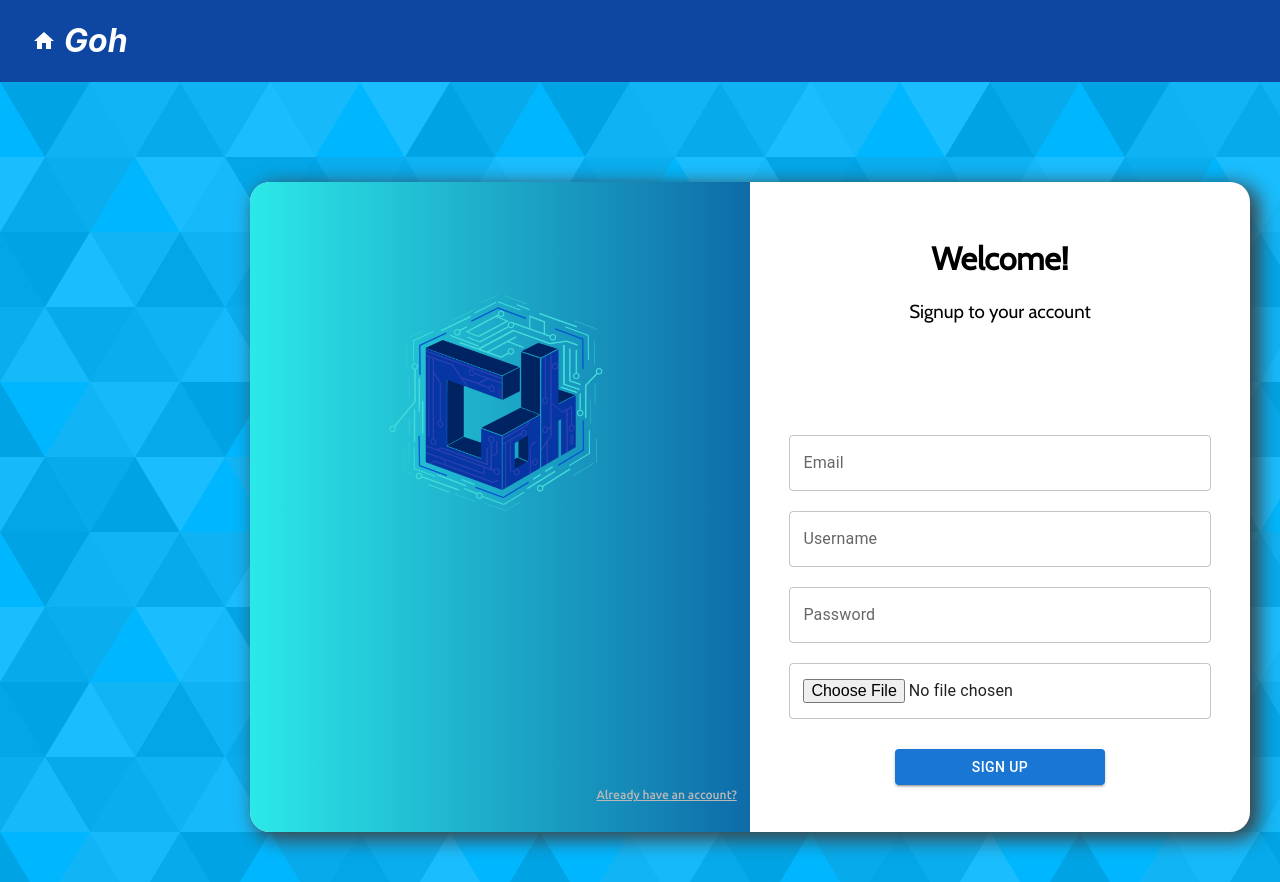
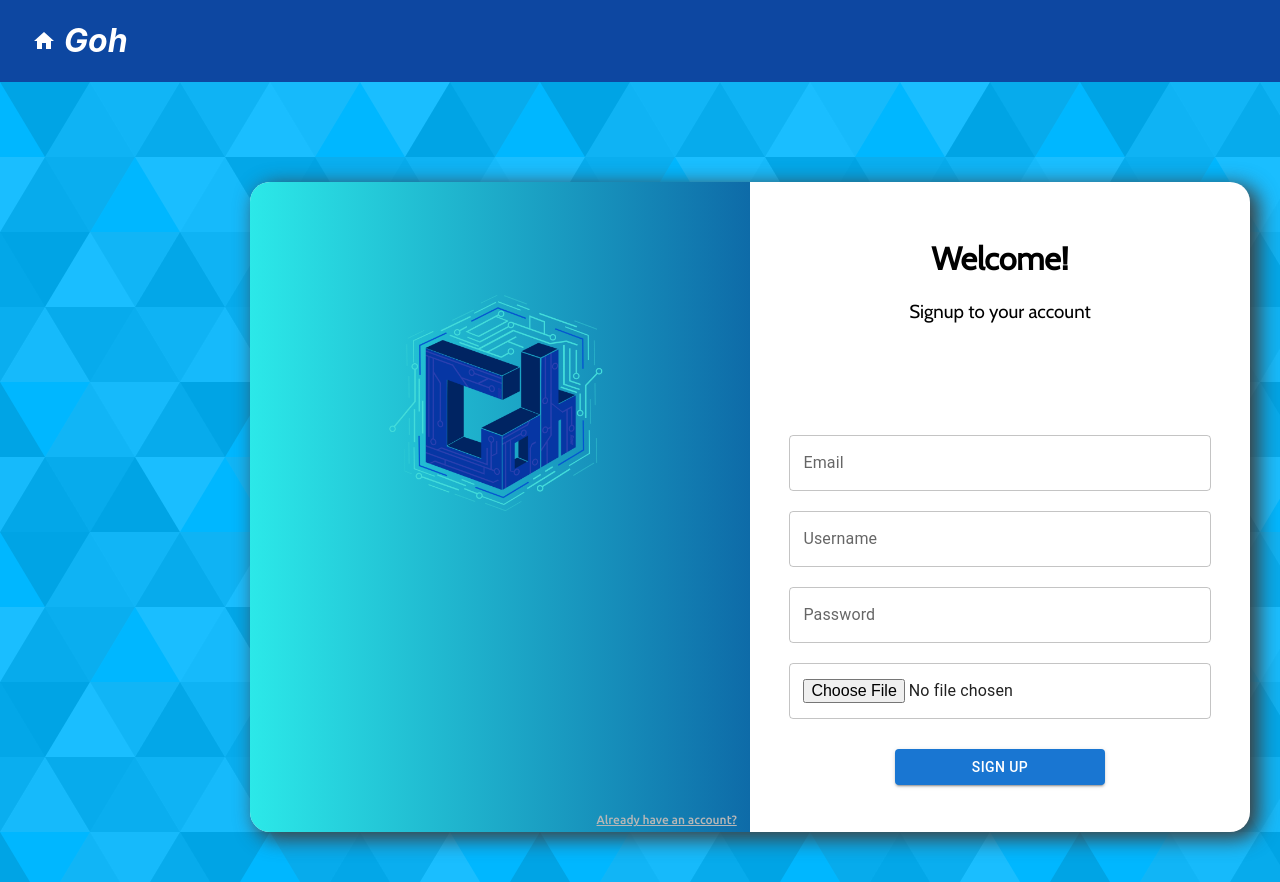
Before and after one commit to TheGoh/Goh, a React (Create React App) app in the folder goh-app/: page /signup in a window 1280 px wide. Shown: the top 882 px of the page. Built offline with nearby package versions, Linux system fonts and the light colour scheme; no server answers.

Commit message:
Update Signup.js

```diff
--- a/goh-app/src/pages/signup/Signup.js
+++ b/goh-app/src/pages/signup/Signup.js
@@ -39,7 +39,7 @@ export default function Signup() {
 
           <Box sx={{ width:'50%'}} className={styles['intro']}>
             <img src={logo}></img>
-            <Grid container sx={{margin: 'auto', width: '100%', marginTop: '210px'}} columns={3}>
+            <Grid container sx={{margin: 'auto', width: '100%', marginTop: '235px'}} columns={3}>
               <Grid item xs={1}></Grid> <Grid item xs={1}></Grid>
               <Grid item className={styles['links']} xs={1}>
                 <Link to="/login" className={styles['links']}>Already have an account?</Link>
```
